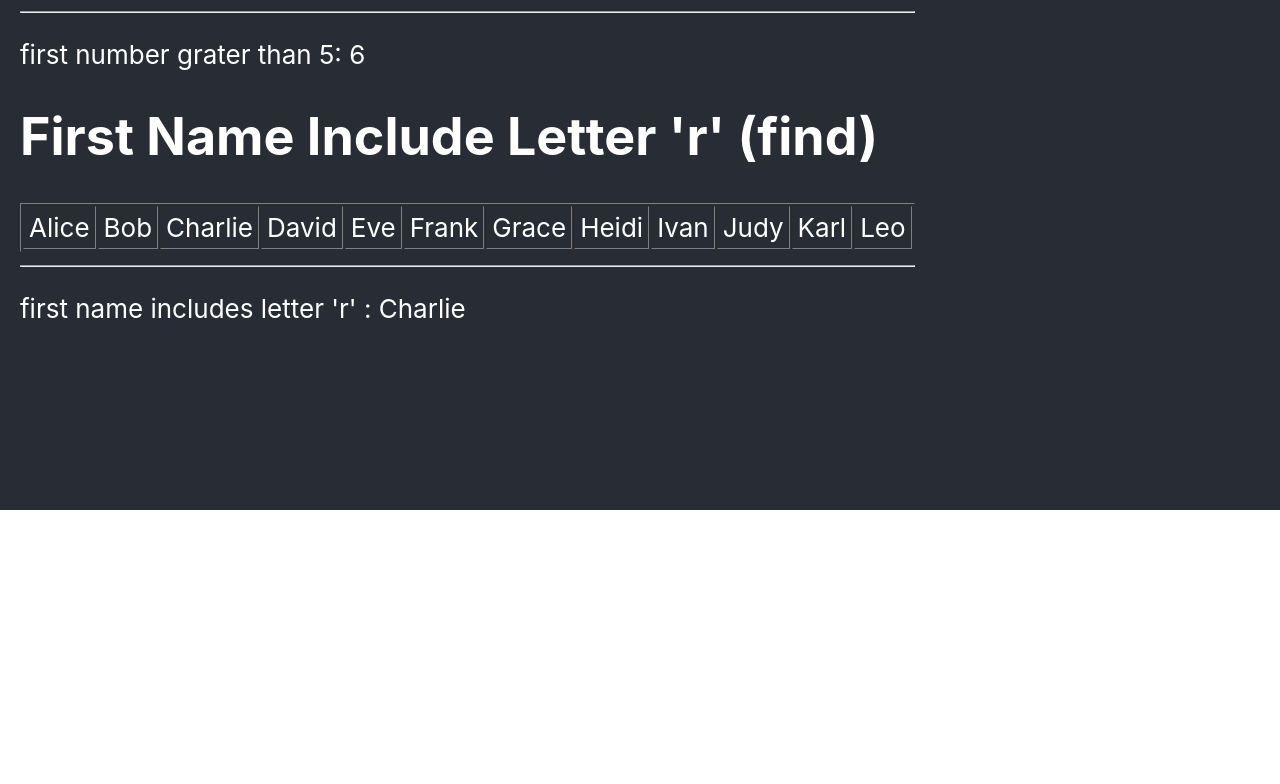
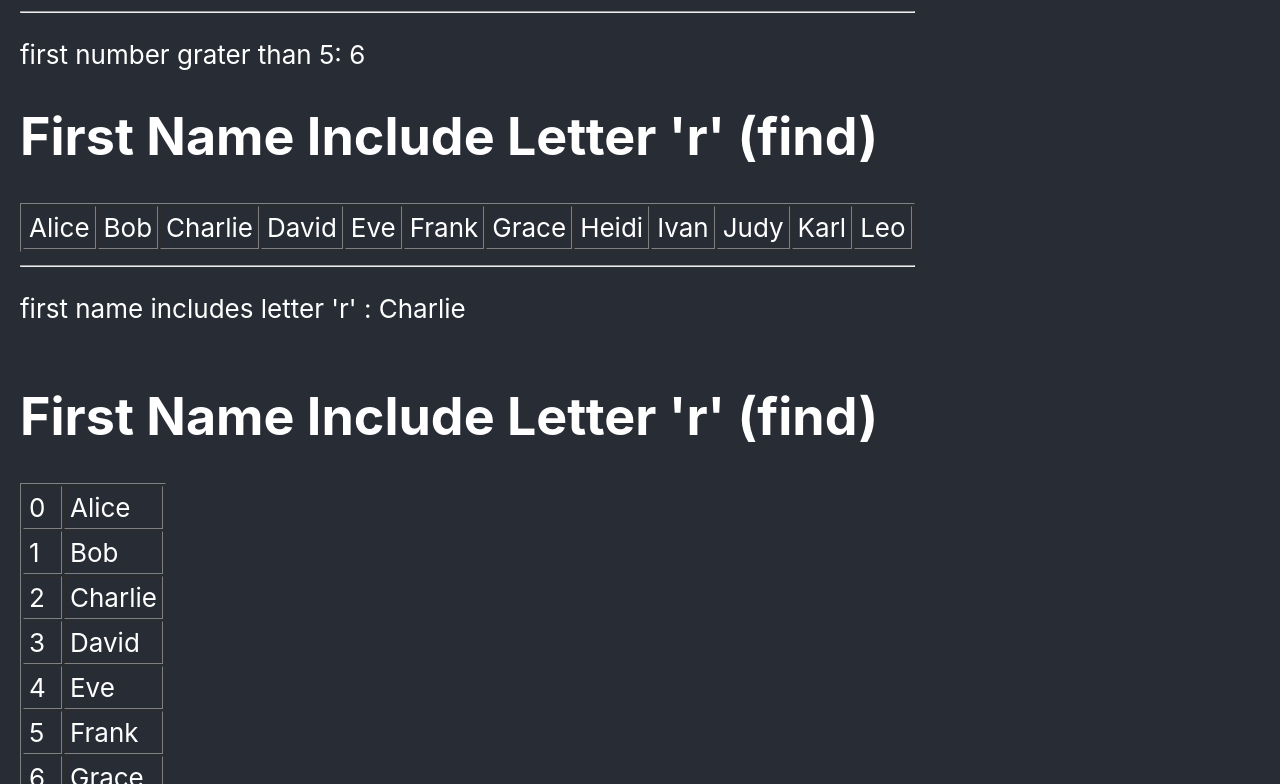
Before and after one commit to LakinduNethsara/array_methods, a React (Create React App) app: page / in a window 1280 px wide. Shown: the part 2016-2800 px from the top of the page. Before the commit the page ends 2526 px from the top, so only its background shows below. Built offline with nearby package versions, Linux system fonts and the light colour scheme.

Commit message:
Find Index Function

```diff
--- a/src/App.js
+++ b/src/App.js
@@ -5,6 +5,7 @@ import ArrayFilter from './components/ArrayFilter';
 import ArrayReduce from './components/ArrayReduce';
 import ArrayForEach from './components/ArrayForEach';
 import ArrayFind from './components/ArrayFind';
+import ArrayFindIndex from './components/ArrayFindIndex';
 
 function App() {
 
@@ -34,6 +35,7 @@ function App() {
         <ArrayReduce numberList={numbers} />
         <ArrayForEach nameList={names} />
         <ArrayFind nameList={names} numberList={numbers} />
+        <ArrayFindIndex nameList={names} />
       </header>
     </div>
   );
--- a/src/components/ArrayFind.jsx
+++ b/src/components/ArrayFind.jsx
@@ -1,7 +1,7 @@
 const ArrayFind = ({nameList,numberList}) =>{
 
     const max = numberList.find((num)=>(num>5));
-    const name = nameList.find((name)=>(name.toLowerCase().includes("r")))
+    const name = nameList.find((name)=>(name.includes("r")))
 
     return (
         <div>
--- /dev/null
+++ b/src/components/ArrayFindIndex.jsx
@@ -0,0 +1,24 @@
+const ArrayFindIndex = ({nameList})=>{
+    const nameIndex = nameList.findIndex((name)=>(name.toLowerCase().includes("r")))
+
+    return (
+        <div>
+            <h1>First Name Include Letter 'r' (find)</h1>
+            <table border={1} cellPadding={5}>
+                    {nameList.map((name,index)=>(
+                            <tr>
+                                <td key={index}>{index}</td>
+                                <td key={name}>{name}</td>
+                            </tr>))
+                    }
+            </table>
+            <hr />
+            <p>{nameIndex}</p>
+        </div>
+    );
+
+
+
+};
+
+export default ArrayFindIndex;
```
